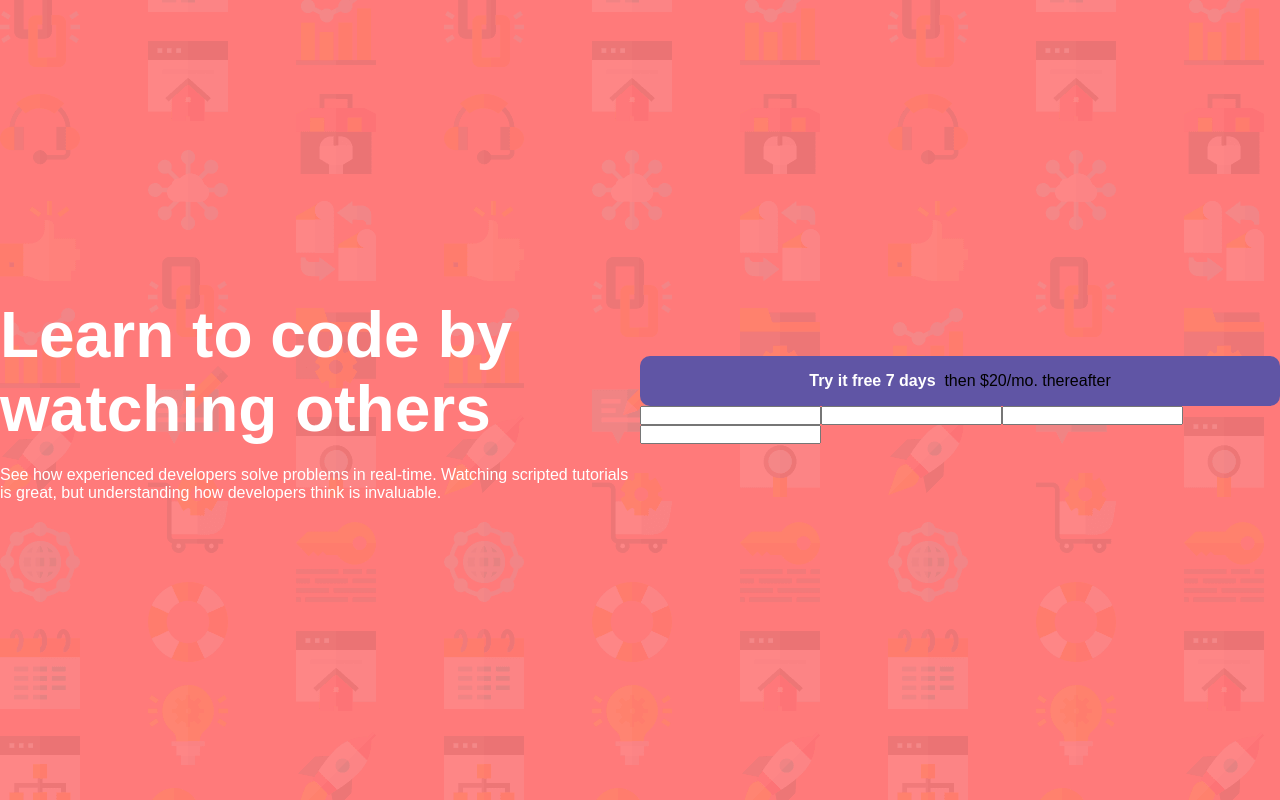
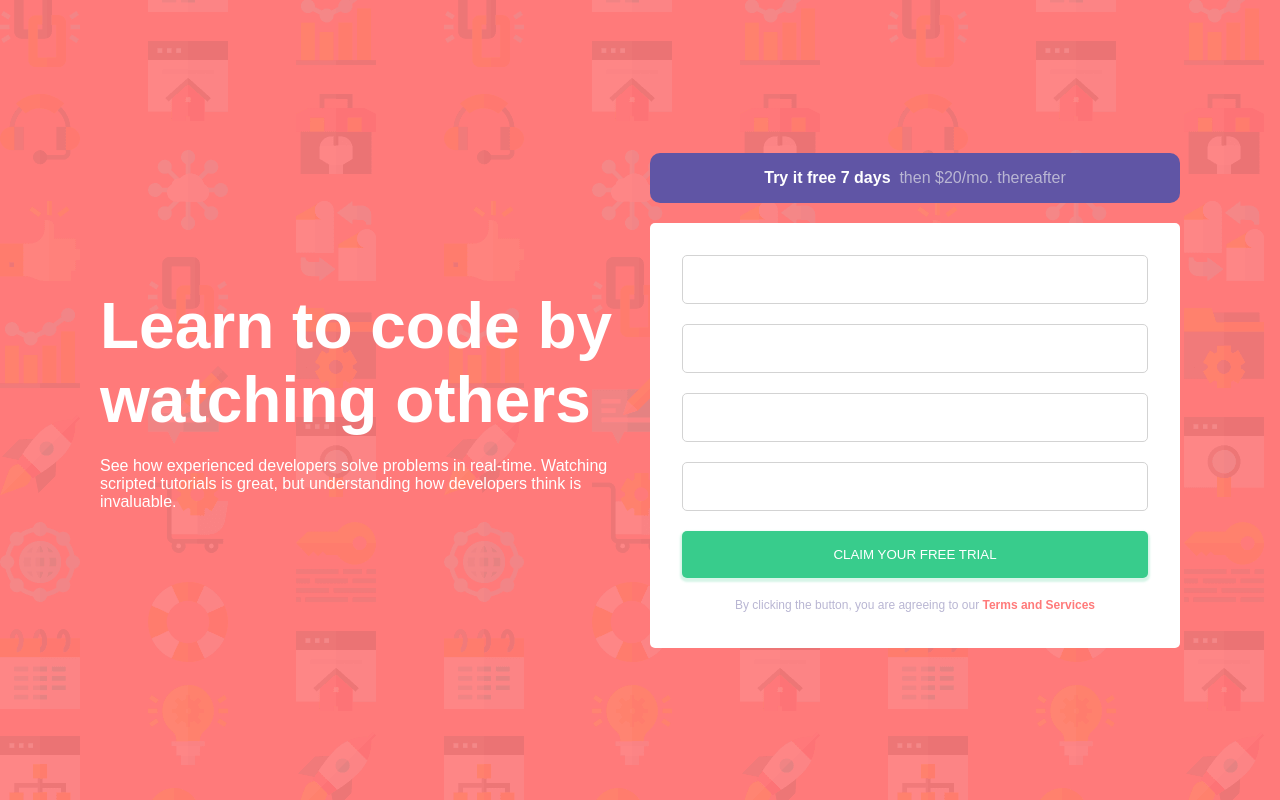
Before and after one commit to Danielhu3/intro-component-ts, a React (Create React App) app: page / in a window 1280 px wide. Built offline with nearby package versions, Linux system fonts and the light colour scheme.

Commit message:
right css

```diff
--- a/src/App.tsx
+++ b/src/App.tsx
@@ -7,6 +7,8 @@ import  Input  from './components/right/input/';
 import  PriceInfo  from './components/right/priceInfo/';
 import  Right  from './components/right/';
 import GlobalStyles from './styles/global'
+import  Button  from './components/right/button/';
+import  Terms  from './components/right/terms/';
 
 function App() {
   return (
@@ -24,21 +26,13 @@ function App() {
           <Input type ='text' placeholder='Last Name'/>
           <Input type ='email' placeholder='Email Address'/>
           <Input type ='text' placeholder='Password'/>
+          <Button />
+          <Terms />
         </Form>
       </Right>
     </div>
   );
 }
 
-/*
-
-
-
-
-
-
-
-  By clicking the button, you are agreeing to our Terms and Services
-*/
 
 export default App;
--- /dev/null
+++ b/src/components/right/TermsLink/index.tsx
@@ -0,0 +1,10 @@
+import React from 'react'
+import { TermsLink } from './style'
+
+const index = () => {
+  return (
+    <TermsLink>Terms and Services</TermsLink>
+  )
+}
+
+export default index
--- /dev/null
+++ b/src/components/right/TermsLink/style.ts
@@ -0,0 +1,6 @@
+import styled from "styled-components";
+export const TermsLink = styled.a`
+    color: hsl(0, 100%, 74%);
+    font-weight: 700;
+    cursor: pointer;
+`
--- a/src/components/right/button/style.ts
+++ b/src/components/right/button/style.ts
@@ -1,2 +1,14 @@
 import styled from "styled-components";
-export const Button = styled.button``
+export const Button = styled.button`
+    padding: 1.6rem;
+    border: none;
+    background-color: hsl(154, 59%, 51%);
+    color: white;
+    box-shadow: 0 2px 2px 2px rgb(55 204 140 / 20%);
+    border-radius: 0.5rem;
+    cursor: pointer;
+
+    &:hover{
+        background-color: hsla(154, 59%, 51%,0.8);
+    }
+`
--- a/src/components/right/form/style.ts
+++ b/src/components/right/form/style.ts
@@ -1,2 +1,10 @@
 import styled from "styled-components";
-export const Form = styled.form``
+export const Form = styled.form`
+    background-color: white;
+    display: flex;
+    flex-direction: column;
+    gap: 2rem;
+    padding: 3.2rem;
+    padding-bottom: 3.6rem;
+    border-radius: 0.5rem;
+`
--- a/src/components/right/input/style.ts
+++ b/src/components/right/input/style.ts
@@ -1,2 +1,11 @@
 import styled from "styled-components";
-export const Input = styled.input``
+export const Input = styled.input`
+    padding: 1.6rem;
+    padding-left:3.2rem;
+    border: solid 1px #d3d3d3;
+    border-radius: 0.5rem;
+
+    &:focus{
+        outline: solid 1px hsl(248, 32%, 49%);
+    }
+`
--- a/src/components/right/priceInfo/style.ts
+++ b/src/components/right/priceInfo/style.ts
@@ -5,4 +5,5 @@ export const PriceInfo = styled.span`
     border-radius: 1rem;
     display: flex;
     justify-content: center;
+    color: hsl(246, 25%, 77%);
 `
--- a/src/components/right/style.ts
+++ b/src/components/right/style.ts
@@ -1,5 +1,7 @@
 import styled from "styled-components";
 export const Right = styled.div`
-
     grid-area: right;
+    display: flex;
+    flex-direction: column;
+    gap: 2rem;
 `
--- /dev/null
+++ b/src/components/right/terms/index.tsx
@@ -0,0 +1,11 @@
+import React from 'react'
+import  TermsLink from '../TermsLink/'
+import { Terms } from './style'
+
+const index = () => {
+  return (
+    <Terms>By clicking the button, you are agreeing to our <TermsLink /></Terms>
+  )
+}
+
+export default index
--- /dev/null
+++ b/src/components/right/terms/style.ts
@@ -0,0 +1,6 @@
+import styled from "styled-components";
+export const Terms = styled.p`
+    font-size: 1.2rem;
+    color: hsl(246, 25%, 77%);
+    text-align: center;
+`
--- a/src/styles/global.ts
+++ b/src/styles/global.ts
@@ -30,5 +30,8 @@ export default createGlobalStyle`
         background-size: cover;
 
         align-items: center;
+
+        gap: 2rem;
+        padding: 0 10rem;
     }
 `
```
